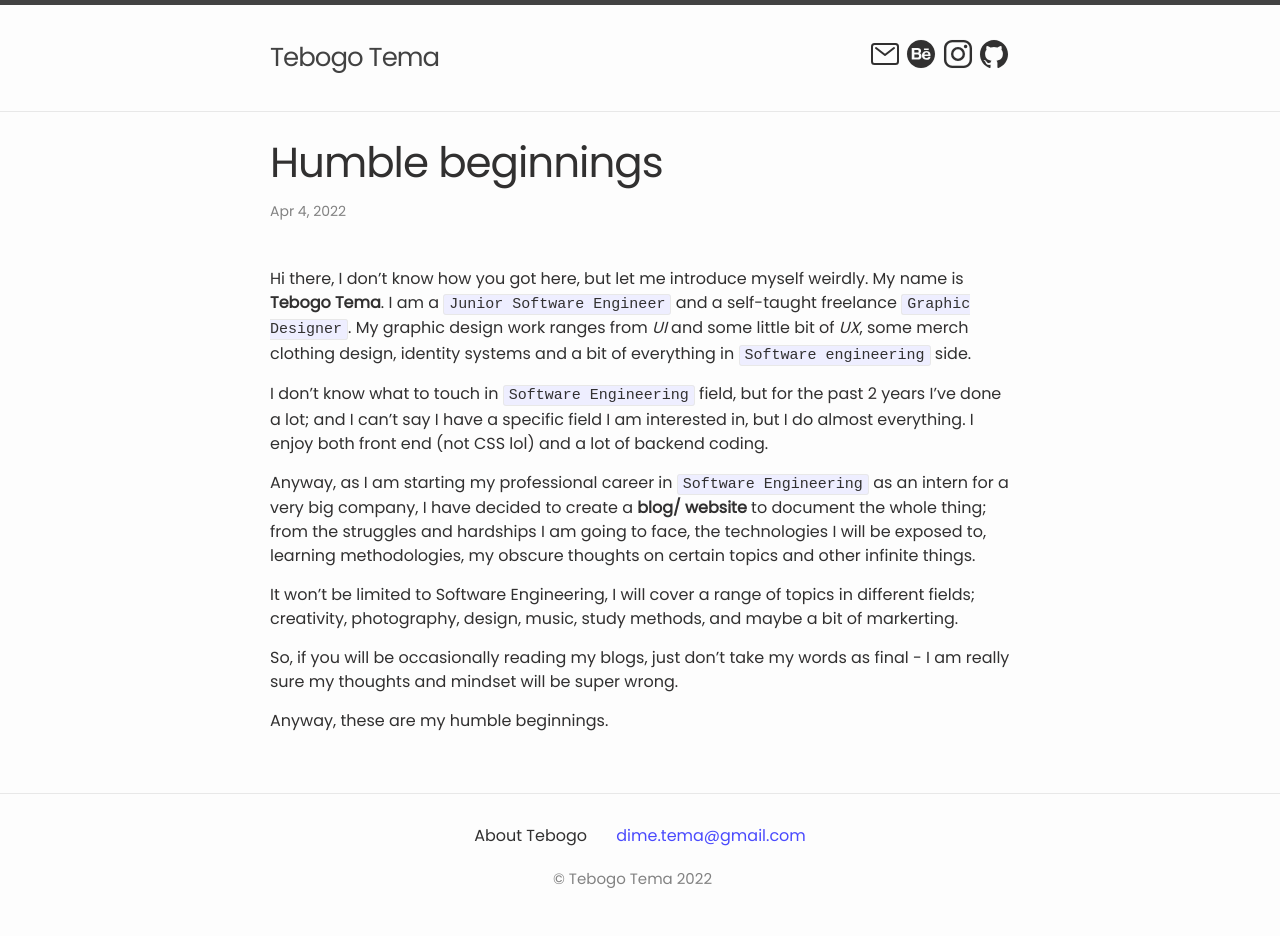
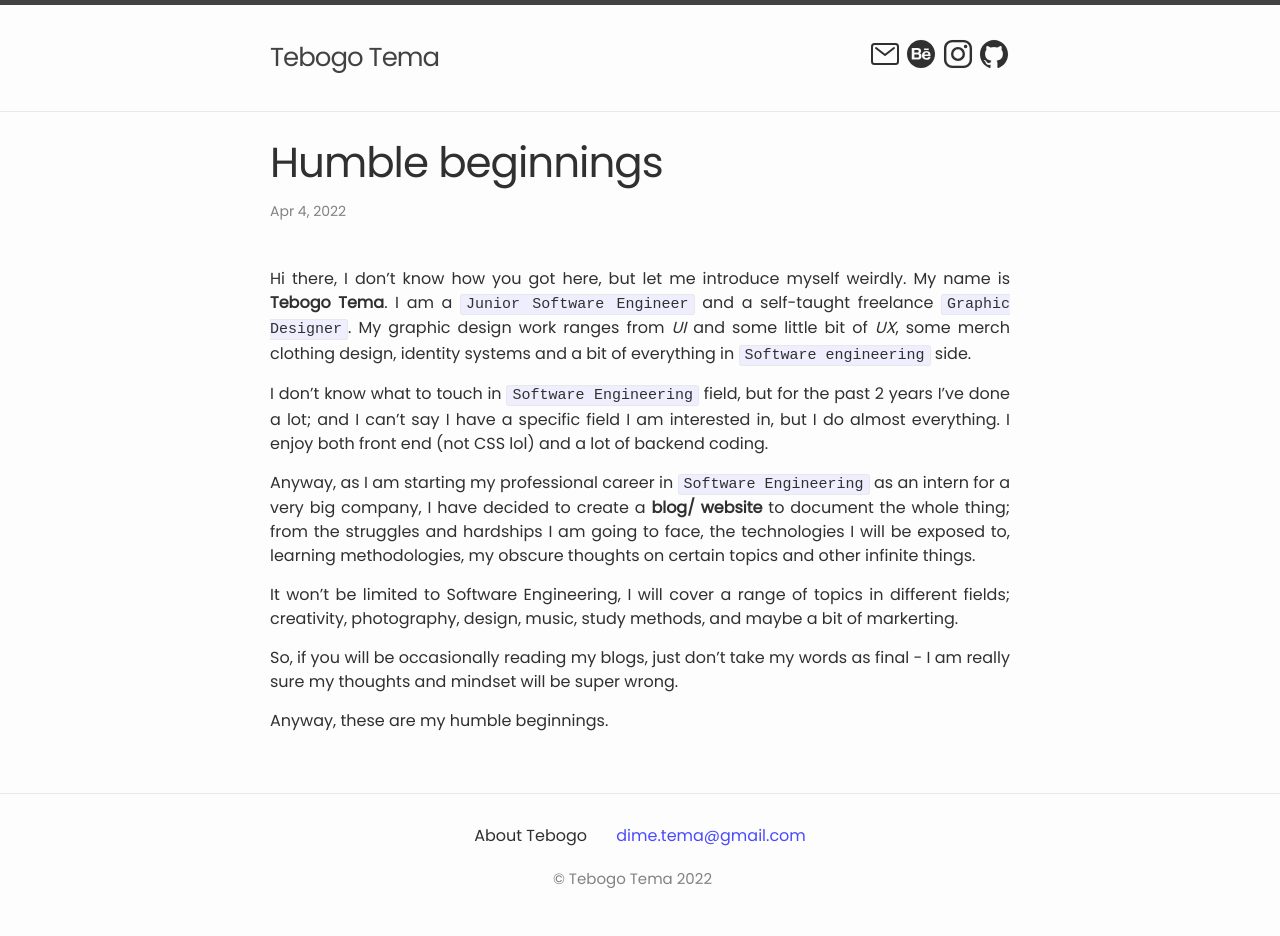
Before and after one commit to feelthedimez/feelthedimez.github.io, a Jekyll site: the page built from _posts/2022-04-10-Humble-beggings.md, in a window 1280 px wide. Built offline with Jekyll 4.4.1, drawn with Linux system fonts in a browser that asks for light colours.

Commit message:
Justify text for every paragraphs

```diff
--- a/_sass/minima.css
+++ b/_sass/minima.css
@@ -503,6 +503,10 @@ input:checked + .slider:before {
   margin-bottom: 30px;
 }
 
+.post-content p {
+  text-align: justify;
+}
+
 .post-content h2 {
   font-size: 32px;
 }
--- a/_sass/minima/_layout.scss
+++ b/_sass/minima/_layout.scss
@@ -257,6 +257,10 @@ input:checked + .slider:before {
 .post-content {
   margin-bottom: $spacing-unit;
 
+  p {
+    text-align: justify;
+  }
+
   h2 {
     @include relative-font-size(2);
 
```
Also changed, not shown: 7 other files.
